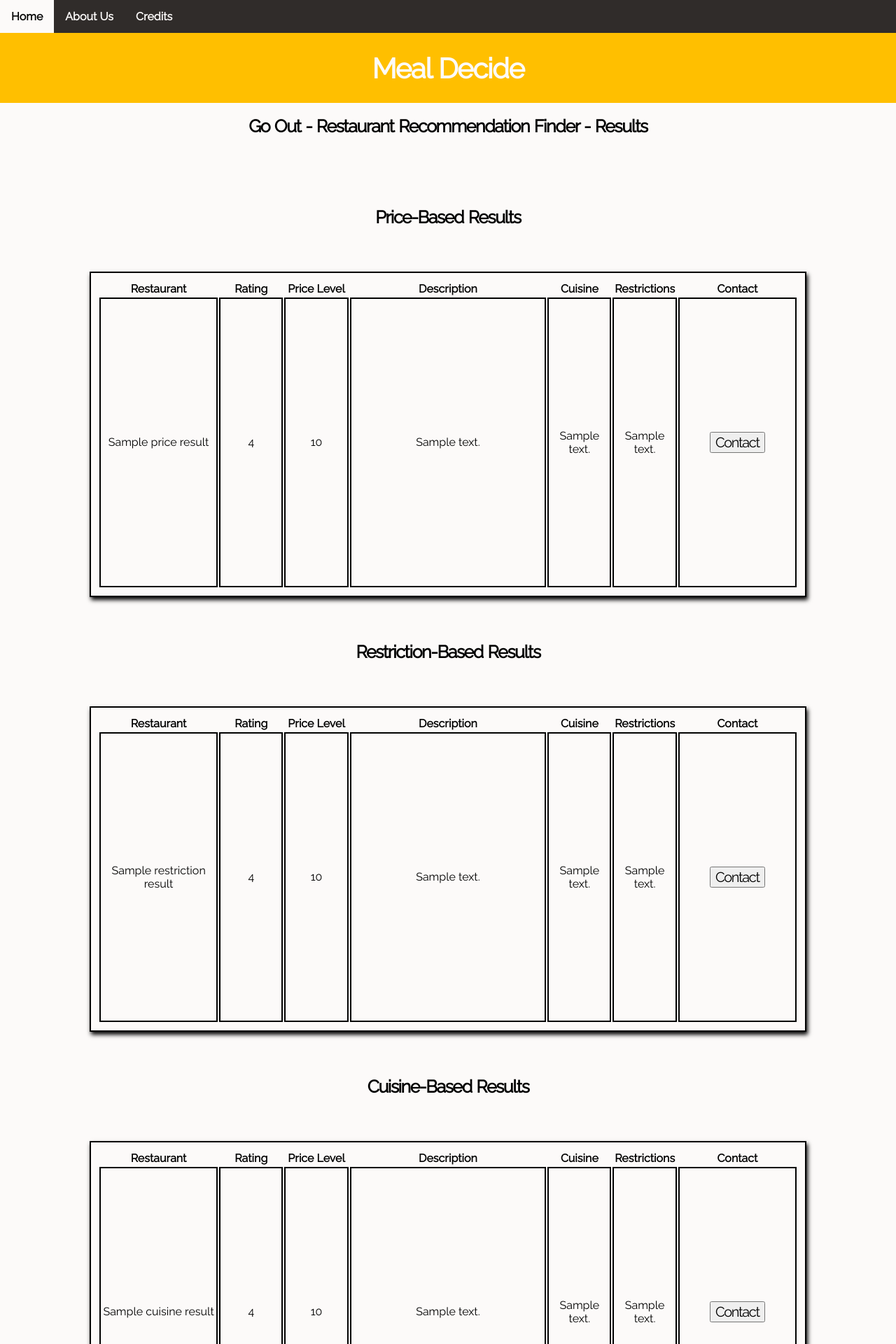
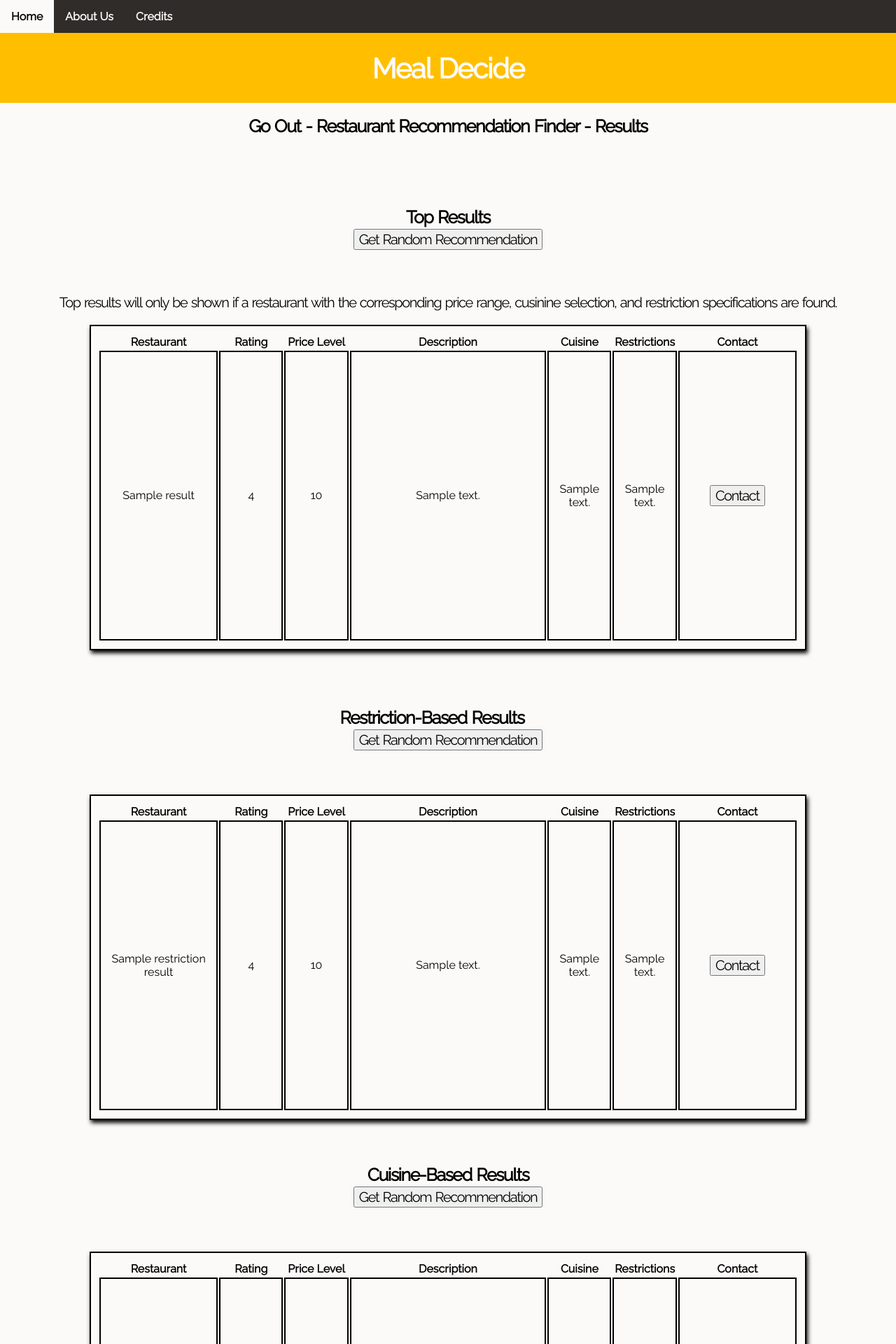
Before and after one commit to Software-Engineering-Fall-2021/Final-Project-MealDecide, a Flask app: template templates/go_out_results.html in a window 1280 px wide. Shown: the top 1920 px of the page at 70% size. Run offline with Flask 2, Linux system fonts and the light colour scheme; the template is opened without the code that fills it: most values are stand-ins (such as "Sample title", 1, 10 or a date in 2020).

Commit message:
implemented wheel feature, top_results, fixed search

```diff
--- a/app.py
+++ b/app.py
@@ -1,6 +1,8 @@
 from re import search
 import webbrowser
 import _go_out
+import random
+import math
 from flask import Flask, request, render_template
 from flaskext.mysql import MySQL
 from pymysql.cursors import DictCursor
@@ -103,10 +105,23 @@ def go_out_location():
     # Execute search queries based on user-given criteria.
     results = _go_out.execute_search(cuisine_search, subcategory_search, restriction_search, price_min, price_max, curs)
     cuisine_results = results[0]
-    subcategory_results = results[1]
+    top_results = results[1]
     restriction_results = results[2]
     price_results = results[3]
+    cuisine_names = ",".join(results[4])
+    cuisine_names = cuisine_names.replace(" ", "-")
+    print(cuisine_names)
+    top_names = ",".join(results[5])
+    top_names = top_names.replace(" ", "-")
+    print(top_names)
+    restriction_names = ",".join(results[6])
+    restriction_names = restriction_names.replace(" ", "-")
+    print(restriction_names)
+    price_names = ",".join(results[7])
+    price_names = price_names.replace(" ", "-")
+    print(price_names)
 
+    # Check if restriction_results exists.
     if not restriction_results:
         restriction_results = []
         survey_core_questions['restriction_results'] = restriction_results
@@ -114,15 +129,46 @@ def go_out_location():
         survey_core_questions['restriction_results'] = restriction_results
 
     survey_core_questions['cuisine_results'] = cuisine_results
-    survey_core_questions['subcategory_results'] = subcategory_results
+    survey_core_questions['top_results'] = top_results
     survey_core_questions['price_results'] = price_results
     curs.close()
+
+    # Generate name list for each output table to pass to random wheel.
+    survey_core_questions['price_names'] = price_names
+    survey_core_questions['restriction_names'] = restriction_names
+    survey_core_questions['cuisine_names'] = cuisine_names
+    survey_core_questions['top_names'] = top_names
+
+
     return render_template('go_out_results.html',
                            cuisine_results = cuisine_results,
                            price_results = price_results,
-                           subcategory_results = subcategory_results,
-                           restriction_results = restriction_results)
+                           top_results = top_results,
+                           restriction_results = restriction_results,
+                           restriction_names = restriction_names,
+                           cuisine_names = cuisine_names,
+                           price_names = price_names,
+                           top_names = top_names)
 
+@app.route("/go_out_random", methods=["GET", "POST"])
+def go_out_random():
+    warnings = []
+
+    # Retrieve the request form information and load them into respective variables.
+    restaurants = request.form.get("restaurants")
+    print(restaurants)
+    choices = restaurants.split(",")
+    print(str(choices))
+    url_base = "https://pickerwheel.com/emb?choices="
+
+    randset = random.sample(choices, math.ceil(len(choices)/2))
+    print("HERE IS RANDSET:" + str(randset))
+    choices = ",".join(randset)
+    random_reference = url_base + choices
+
+    survey_core_questions['random_reference'] = random_reference
+    return render_template('go_out_random.html',
+                           random_reference = random_reference)
 
 @app.route("/dine_in_location", methods=["GET", "POST"])
 def dine_in():
@@ -140,50 +186,6 @@ def server_app():
     return render_template('index.html')
 
 
-def get_recipe_from_api():
-    # TODO: get final list of recipes after passing in the users tendencies and likes
-    pass
-
-
-def send_recipe_to_html():
-    # TODO: output recipe value to HTML page
-    pass
-
-
-def get_dine_in_from_api():
-    # TODO: get final list of dine in restraunts after passing in the users tendencies and likes
-    pass
-
-
-def send_dine_in_to_html():
-    # TODO: output dine in value to HTML page
-    pass
-
-
-def get_take_out_from_api():
-    # TODO: get list of take out fitting for the user
-    pass
-
-
-def send_take_out_to_html():
-    # TODO: output take out value to HTML page
-    pass
-
-
-def get_distance():
-    # TODO: get distance from the user. this will be the first and most important guide
-    # found by having the zip code
-    pass
-
-
-def configuration_commands():
-    pass
-
-
-def survery():
-    pass
-
-
 if __name__ == '__main__':
     webbrowser.open("http://127.0.0.1:5000")
     app.run(host="127.0.0.1", port=5000)
--- a/templates/go_out_results.html
+++ b/templates/go_out_results.html
@@ -33,7 +33,14 @@
         <br />
 
         <br />
-        <h3>Price-Based Results</h2> <br>
+        <h3>Top Results
+            <form action="{{ url_for('go_out_random') }}" id="random-form" , method='POST'>
+                <input type="hidden" name="restaurants" id="restaurants" value={{top_names}}>
+                <input type="submit" value="Get Random Recommendation">
+            </form>
+        </h3> <br>
+        <p>Top results will only be shown if a restaurant with the corresponding price range, cusinine selection, and
+            restriction specifications are found.</p>
         <p>
         <table>
             <thead>
@@ -48,7 +55,7 @@
                 </tr>
             </thead>
             <tbody>
-                    {% for p in price_results[0] %}
+                {% for p in top_results %}
                 <tr>
                     <td>{{p.name}}</td>
                     <td>{{p.rating}}</td>
@@ -70,7 +77,14 @@
         </p>
 
         <br />
-            <h3>Restriction-Based Results</h2> <br>
+
+        <br />
+        <h3>Restriction-Based Results&nbsp; &nbsp; &nbsp; &nbsp;
+            <form action="{{ url_for('go_out_random') }}" id="random-form" , method='POST'>
+                <input type="hidden" name="restaurants" id="restaurants" value={{restriction_names}}>
+                <input type="submit" value="Get Random Recommendation">
+            </form>
+        </h3> <br>
         <p>
         <table>
             <thead>
@@ -85,7 +99,7 @@
                 </tr>
             </thead>
             <tbody>
-                        {% for p in restriction_results[0] %}
+                {% for p in restriction_results %}
                 <tr>
                     <td>{{p.name}}</td>
                     <td>{{p.rating}}</td>
@@ -106,7 +120,12 @@
         </table>
         </p>
         <br />
-                <h3>Cuisine-Based Results</h2> <br>
+        <h3>Cuisine-Based Results
+            <form action="{{ url_for('go_out_random') }}" id="random-form" , method='POST'>
+                <input type="hidden" name="restaurants" id="restaurants" value={{cuisine_names}}>
+                <input type="submit" value="Get Random Recommendation">
+            </form>
+        </h3> <br>
         <p>
         <table>
             <thead>
@@ -121,7 +140,7 @@
                 </tr>
             </thead>
             <tbody>
-                            {% for p in cuisine_results[0] %}
+                {% for p in cuisine_results %}
                 <tr>
                     <td>{{p.name}}</td>
                     <td>{{p.rating}}</td>
@@ -141,6 +160,48 @@
             </tbody>
         </table>
         </p>
+
+        <h3>Price-Based Results
+            <form action="{{ url_for('go_out_random') }}" id="random-form" , method='POST'>
+                <input type="hidden" name="restaurants" id="restaurants" value={{price_names}}>
+                <input type="submit" value="Get Random Recommendation">
+            </form>
+        </h3> <br>
+        <p>
+        <table>
+            <thead>
+                <tr>
+                    <th class="med">Restaurant</th>
+                    <th class="small">Rating</th>
+                    <th class="small">Price Level</th>
+                    <th class="large">Description</th>
+                    <th class="small">Cuisine</th>
+                    <th class="small">Restrictions</th>
+                    <th class="med">Contact</th>
+                </tr>
+            </thead>
+            <tbody>
+                {% for p in price_results %}
+                <tr>
+                    <td>{{p.name}}</td>
+                    <td>{{p.rating}}</td>
+                    <td>{{p.price_level}}</td>
+                    <td>{{p.description}}</td>
+                    <td>{{p.cuisine_description}}</td>
+                    <td>{{p.restriction_description}}</td>
+                    <td>
+                        <form action="{{ url_for('go_out_contact') }}" id="contact-form" , method='POST'>
+                            <input type="hidden" name="name" id="name" value={{p.name}}>
+                            <input type="hidden" name="rest_id" id="rest_id" value={{p.restaurant_id}}>
+                            <input type="submit" value="Contact">
+                        </form>
+                    </td>
+                </tr>
+                {% endfor %}
+            </tbody>
+        </table>
+        </p>
+
         <script>
         </script>
 
```
Also changed, not shown: _go_out.py (+47 -10 lines), templates/go_out.html (+38 -39 lines), templates/go_out_random.html (added, +43 -0 lines). Lines whose indentation alone changed are shown as unchanged.
